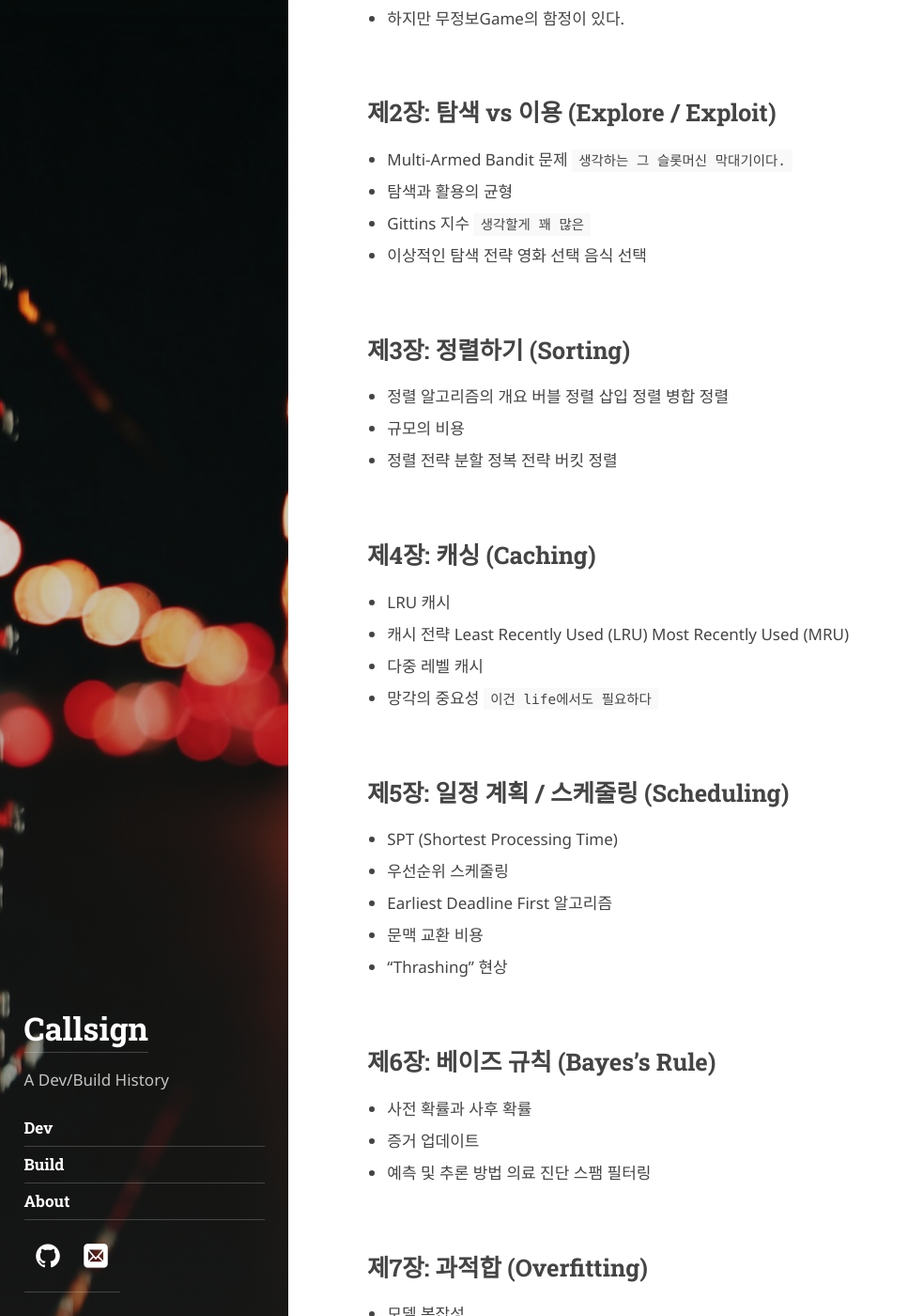
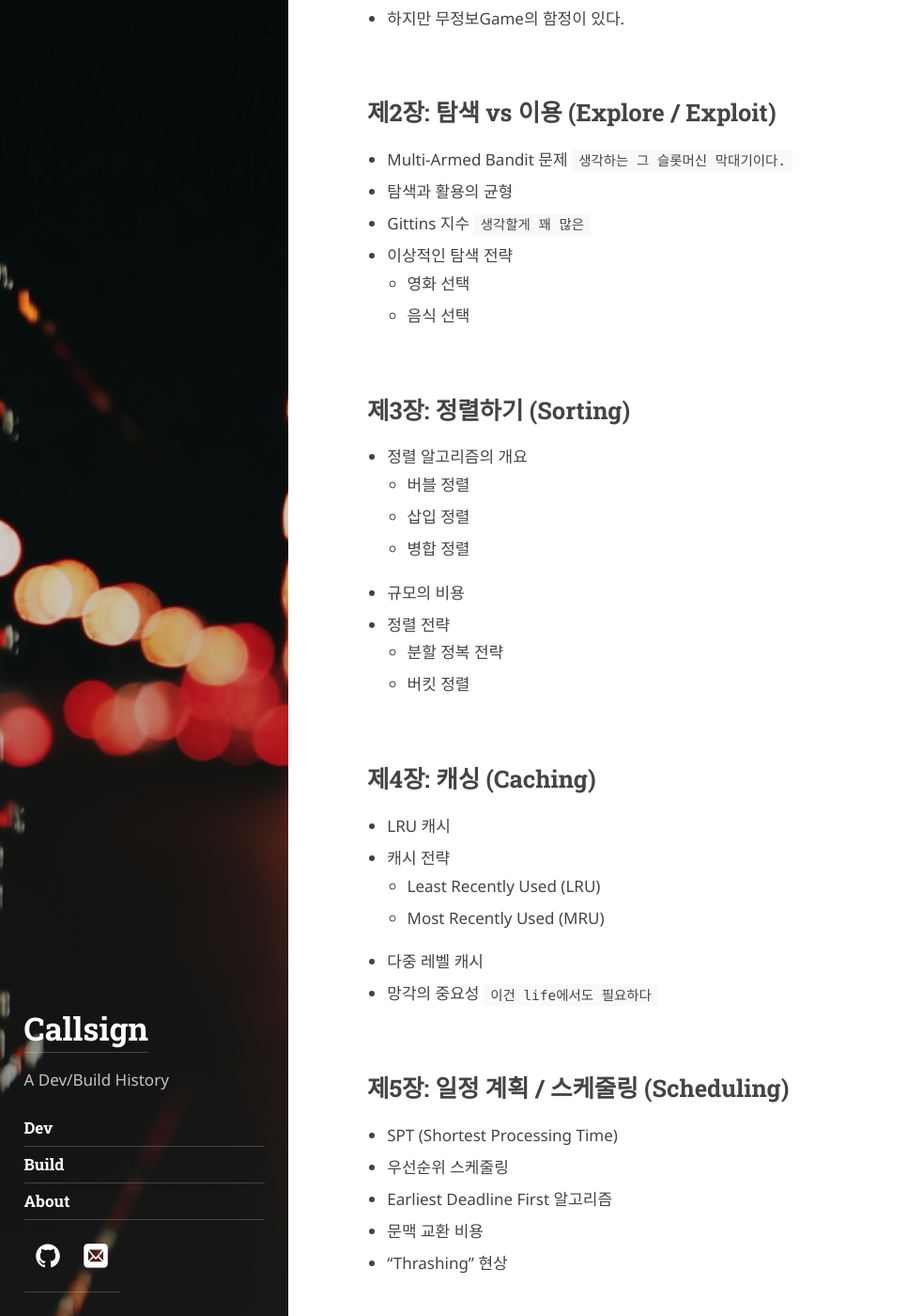
Before and after one commit to callsign88/callsign88.github.io, a Jekyll site: the page built from _posts/2017-05-03-javascripten.md, in a window 1280 px wide and 1400 px high, scrolled down 808 px. Shown: the whole window at 94% size, without its empty margins (0-967 px from the left). Built offline with Jekyll 4.4.1, drawn with Linux system fonts in a browser that asks for light colours; some web fonts are replaced; some of the changed text lies outside the part shown.

Commit message:
Style: Improve list readability with bullet points in 'Algorithms to live by' post

```diff
--- a/_posts/2017-05-03-javascripten.md
+++ b/_posts/2017-05-03-javascripten.md
@@ -1,6 +1,6 @@
 ---
 layout: post
-title: Algorithms to live by 알고리즘, 인생을 계산하다
+title: Algorithms to live by. 알고리즘, 인생을 계산하다
 description: >
   도서 *알고리즘, 인생을 계산하다* 일상의 모든 문제를 단숨에 해결하는 생각의  혁명 이라는 부제가 있다.  내용들에 대해서 다시 한번 정리해본다.
 tags: [Build]
@@ -26,25 +26,25 @@ tags: [Build]
 * 탐색과 활용의 균형
 * Gittins 지수 `생각할게 꽤 많은`
 * 이상적인 탐색 전략
-     영화 선택
-     음식 선택
+     - 영화 선택
+     - 음식 선택
 
 ## 제3장: 정렬하기 (Sorting)
 * 정렬 알고리즘의 개요
-     버블 정렬
-     삽입 정렬
-     병합 정렬
+     - 버블 정렬
+     - 삽입 정렬
+     - 병합 정렬
 * 규모의 비용
 * 정렬 전략
-     분할 정복 전략
-     버킷 정렬
+     - 분할 정복 전략
+     - 버킷 정렬
 
 ## 제4장: 캐싱 (Caching)
 
 * LRU 캐시
 * 캐시 전략
-     Least Recently Used (LRU)
-     Most Recently Used (MRU)
+     - Least Recently Used (LRU)
+     - Most Recently Used (MRU)
 * 다중 레벨 캐시
 * 망각의 중요성 `이건 life에서도 필요하다`
 
@@ -63,8 +63,8 @@ tags: [Build]
 * 사전 확률과 사후 확률
 * 증거 업데이트
 * 예측 및 추론 방법
-      의료 진단
-      스팸 필터링
+      - 의료 진단
+      - 스팸 필터링
 
 
 ## 제7장: 과적합 (Overfitting)
@@ -79,8 +79,8 @@ tags: [Build]
 
 * Lagrangian Relaxation
 * 불가능한 문제의 근사 해결
-    시뮬레이티드 애닐링
-    유전 알고리즘
+      - 시뮬레이티드 애닐링
+      - 유전 알고리즘
 * 제약조건 완화 전략
 
 
```
